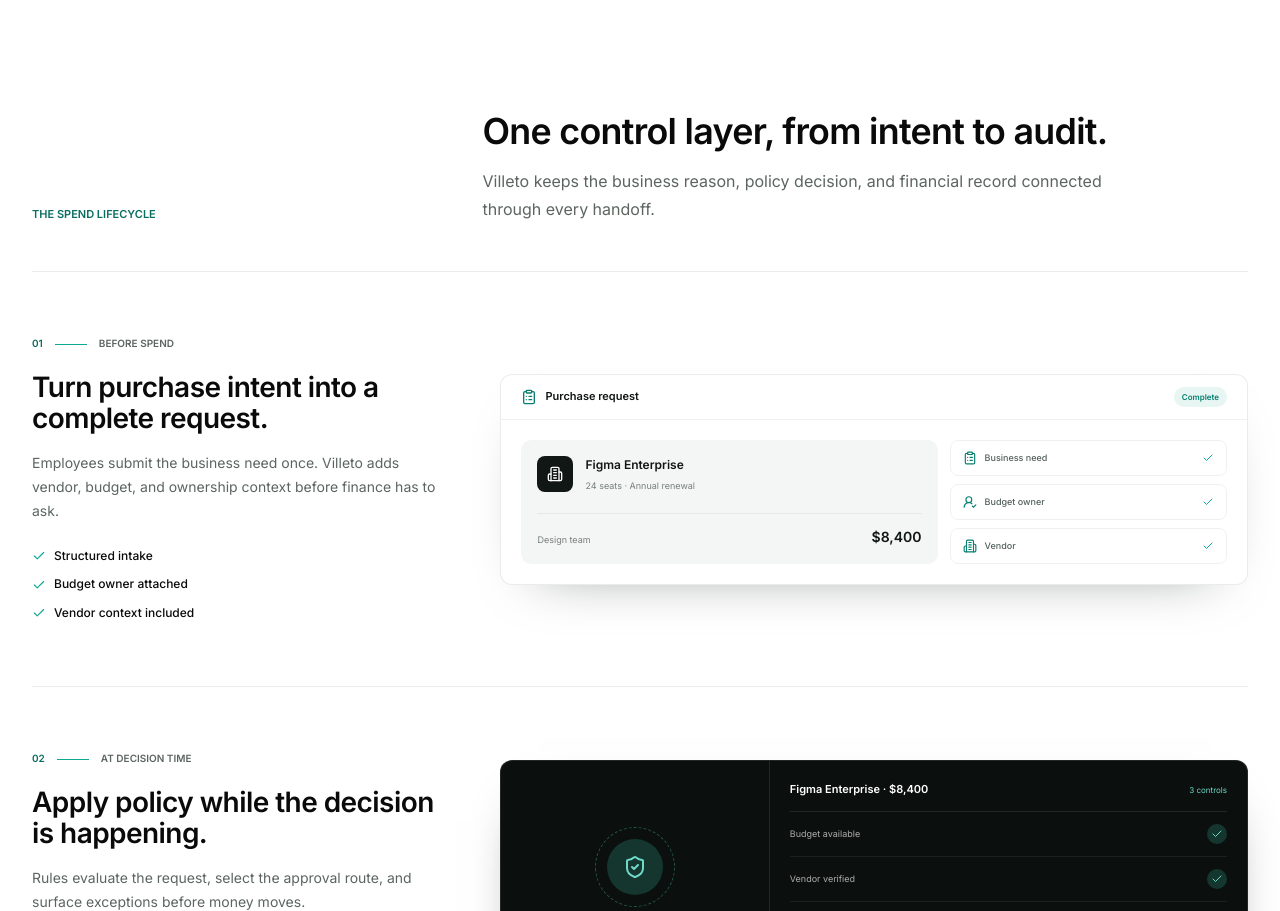
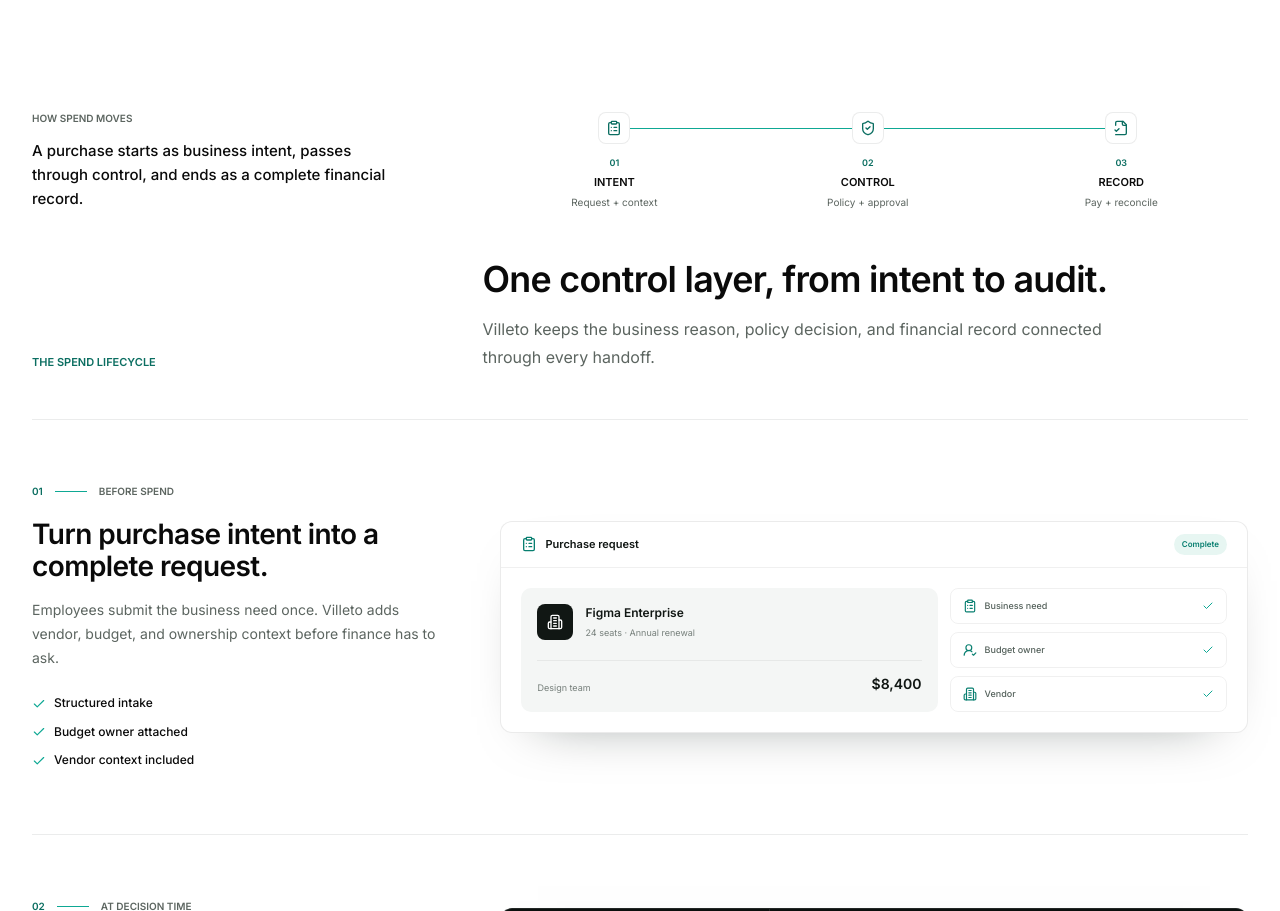
Before and after one commit to villetostream/villeto-web, a Next.js app: page / in a window 1280 px wide. Shown: the part 1144-2055 px from the top of the page. Built offline with nearby package versions, Linux system fonts and the light colour scheme; no server answers.

Commit message:
feat: introduce spend lifecycle journey

```diff
--- a/components/sections/FeatureSuite.tsx
+++ b/components/sections/FeatureSuite.tsx
@@ -41,6 +41,12 @@ const stages = [
     body: "Cards, receipts, invoices, and approvals resolve into one audit-ready record instead of separate follow-up threads.",
     bullets: ["Receipt and invoice matching", "Connected decision history", "Exportable audit record"],
   },
+] as const;
+
+const lifecycleSteps = [
+  { label: "Intent", detail: "Request + context", icon: ClipboardList },
+  { label: "Control", detail: "Policy + approval", icon: ShieldCheck },
+  { label: "Record", detail: "Pay + reconcile", icon: FileCheck2 },
 ] as const;
 
 function BeforeSpendVisual() {
@@ -116,6 +122,42 @@ export function FeatureSuite() {
   return (
     <section id="products" className="bg-[var(--bg-canvas)] py-20 sm:py-28">
       <Container>
+        <Reveal className="mb-12 grid gap-7 md:grid-cols-[0.72fr_1.28fr] md:items-center">
+          <div>
+            <p className="text-[10px] font-semibold uppercase text-[var(--text-secondary)]">How spend moves</p>
+            <p className="mt-3 max-w-[360px] text-[15px] font-medium leading-6 text-[var(--text-primary)]">
+              A purchase starts as business intent, passes through control, and ends as a complete financial record.
+            </p>
+          </div>
+
+          <div className="relative">
+            <div className="absolute left-[16.7%] right-[16.7%] top-4 h-px overflow-hidden bg-[var(--border-hairline)]">
+              <motion.span
+                initial={reduceMotion ? false : { scaleX: 0 }}
+                whileInView={{ scaleX: 1 }}
+                viewport={{ once: true, amount: 0.7 }}
+                transition={{ duration: 0.8, ease: "easeOut" }}
+                className="block h-full origin-left bg-[var(--accent)]"
+              />
+            </div>
+            <ol className="relative grid grid-cols-3">
+              {lifecycleSteps.map((step, index) => {
+                const Icon = step.icon;
+                return (
+                  <li key={step.label} className="flex flex-col items-center px-1 text-center">
+                    <span className="flex size-8 items-center justify-center rounded-[8px] border border-[var(--border-hairline)] bg-[var(--bg-canvas)] text-[var(--accent-text)]">
+                      <Icon className="size-4" />
+                    </span>
+                    <span className="mt-3 text-[9px] font-semibold text-[var(--accent-text)]">0{index + 1}</span>
+                    <span className="mt-1 text-[11px] font-semibold uppercase text-[var(--text-primary)]">{step.label}</span>
+                    <span className="mt-1 text-[10px] text-[var(--text-secondary)]">{step.detail}</span>
+                  </li>
+                );
+              })}
+            </ol>
+          </div>
+        </Reveal>
+
         <Reveal className="grid gap-5 border-b border-[var(--border-hairline)] pb-12 md:grid-cols-[0.72fr_1.28fr] md:items-end">
           <p className="text-[11px] font-semibold uppercase text-[var(--accent-text)]">The spend lifecycle</p>
           <div><h2 className="max-w-[720px] text-[length:var(--fs-h2)] font-semibold text-[var(--text-primary)]">One control layer, from intent to audit.</h2><p className="mt-4 max-w-[680px] text-[16px] leading-7 text-[var(--text-secondary)]">Villeto keeps the business reason, policy decision, and financial record connected through every handoff.</p></div>
```
